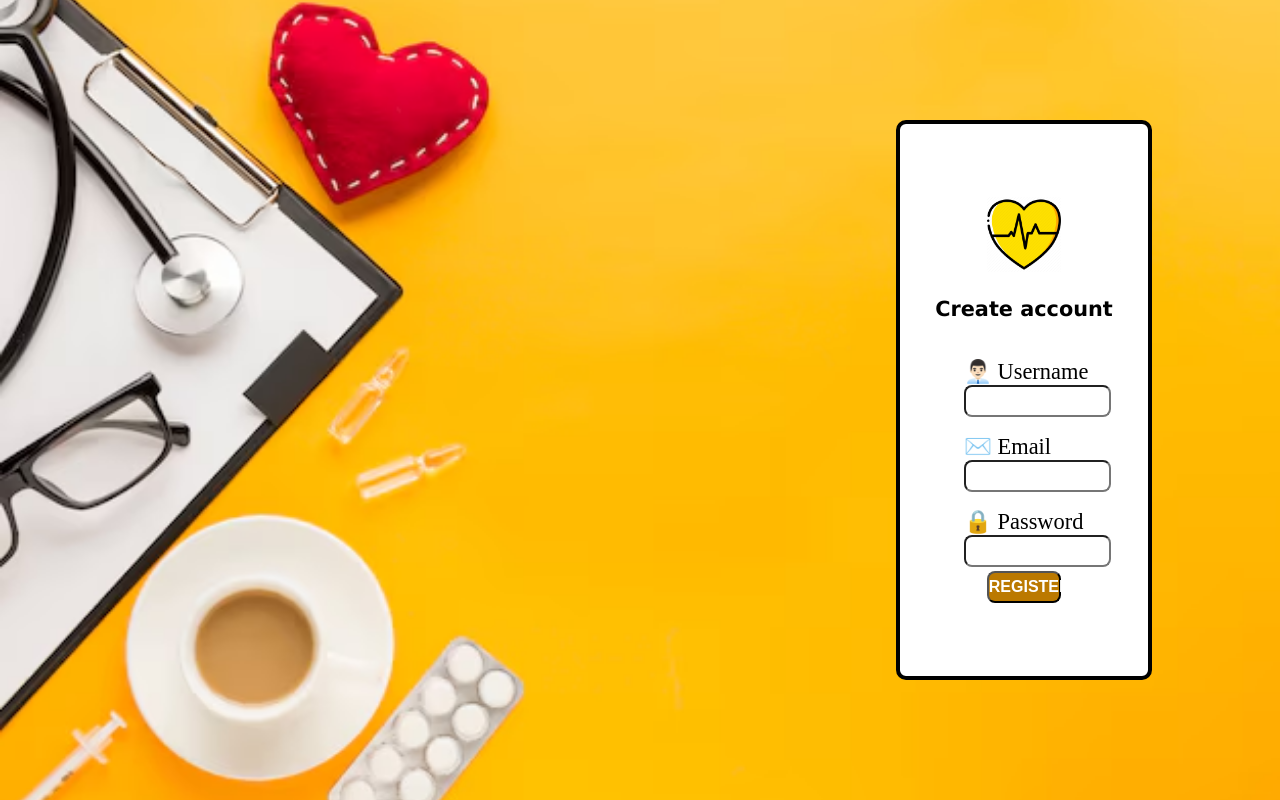
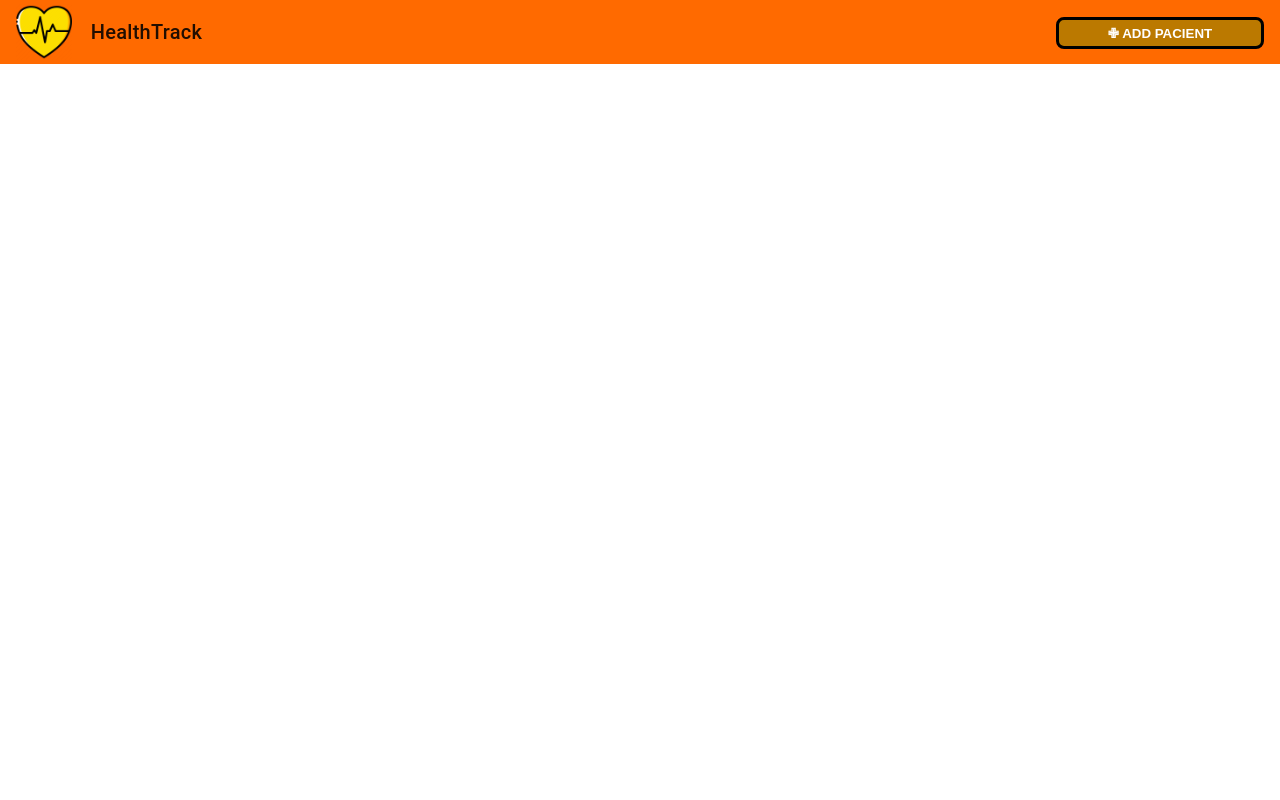
Before and after one commit to PaicuMagda/HealthApp-Angular, an Angular app: page /home-page in a window 1280 px wide. Before the commit this address led to /. Built offline with nearby package versions, Linux system fonts and the light colour scheme.

Commit message:
crearea navbar-ului

```diff
--- a/angular.json
+++ b/angular.json
@@ -33,7 +33,8 @@
               }
             ],
             "styles": [
-              "src/styles.scss"
+              "src/styles.scss",
+              "node_modules/@angular/material/prebuilt-themes/indigo-pink.css"
             ],
             "scripts": []
           },
@@ -93,7 +94,8 @@
               }
             ],
             "styles": [
-              "src/styles.scss"
+              "src/styles.scss",
+              "node_modules/@angular/material/prebuilt-themes/indigo-pink.css"
             ],
             "scripts": []
           }
--- a/package.json
+++ b/package.json
@@ -10,13 +10,13 @@
   },
   "private": true,
   "dependencies": {
-    "@angular/animations": "^18.2.0",
-    "@angular/cdk": "^17.0.0",
+    "@angular/animations": "^18.2.13",
+    "@angular/cdk": "^17.3.10",
     "@angular/common": "^18.2.0",
     "@angular/compiler": "^18.2.0",
     "@angular/core": "^18.2.0",
     "@angular/forms": "^18.2.0",
-    "@angular/material": "^17.0.0",
+    "@angular/material": "^17.3.10",
     "@angular/platform-browser": "^18.2.0",
     "@angular/platform-browser-dynamic": "^18.2.0",
     "@angular/router": "^18.2.0",
--- a/src/app/app.component.html
+++ b/src/app/app.component.html
@@ -1 +1 @@
-<app-register></app-register>
+<router-outlet></router-outlet>
--- a/src/app/app.component.ts
+++ b/src/app/app.component.ts
@@ -1,10 +1,11 @@
 import { Component } from '@angular/core';
 import { RegisterComponent } from './register/register.component';
+import { RouterOutlet } from '@angular/router';
 
 @Component({
   selector: 'app-root',
   standalone: true,
-  imports: [RegisterComponent],
+  imports: [RouterOutlet],
   templateUrl: './app.component.html',
   styleUrl: './app.component.scss'
 })
--- a/src/app/app.routes.ts
+++ b/src/app/app.routes.ts
@@ -1,3 +1,20 @@
 import { Routes } from '@angular/router';
+import { RegisterComponent } from './register/register.component';
+import { HomePageComponent } from './home-page/home-page.component';
 
-export const routes: Routes = [];
+export const routes: Routes = [
+
+    {
+        path: '',
+        redirectTo:'register',
+        pathMatch: 'full'
+    },
+    {
+        path:'',
+        component:RegisterComponent
+    },
+    {
+        path:'home-page',
+        component:HomePageComponent
+    }
+];
--- a/src/app/home-page/home-page.component.html
+++ b/src/app/home-page/home-page.component.html
@@ -0,0 +1 @@
+<app-nav-bar></app-nav-bar>
--- a/src/app/home-page/home-page.component.ts
+++ b/src/app/home-page/home-page.component.ts
@@ -1,9 +1,10 @@
 import { Component } from '@angular/core';
+import { NavBarComponent } from "../nav-bar/nav-bar.component";
 
 @Component({
   selector: 'app-home-page',
   standalone: true,
-  imports: [],
+  imports: [NavBarComponent],
   templateUrl: './home-page.component.html',
   styleUrl: './home-page.component.scss'
 })
--- /dev/null
+++ b/src/app/nav-bar/nav-bar.component.html
@@ -0,0 +1,9 @@
+<mat-toolbar class="toolbar">
+  <div class="toolbar__health-icon">
+    <img src="../../assets/icon.png" alt="" />
+    <span>HealthTrack</span>
+  </div>
+  <div>
+    <button class="toolbar__BUTTON">✙ ADD PACIENT</button>
+  </div>
+</mat-toolbar>
--- /dev/null
+++ b/src/app/nav-bar/nav-bar.component.scss
@@ -0,0 +1,26 @@
+.toolbar {
+  display: flex;
+  justify-content: space-between;
+  background-color: rgb(255 106 0);
+
+  &__health-icon {
+    display: flex;
+    flex-direction: row;
+    align-items: center;
+    gap: 3%;
+
+    img {
+      width: 9%;
+    }
+  }
+
+  button {
+    border-radius: 0.5rem;
+    background-color: rgb(187, 121, 0);
+    height: 2rem;
+    color: white;
+    font-weight: bold;
+    width: 13rem;
+    border: 3px solid black;
+  }
+}
--- a/src/app/register/register.component.html
+++ b/src/app/register/register.component.html
@@ -20,6 +20,8 @@
         </div>
       </div>
     </form>
-    <div class="full-container__form__button"><button>Register</button></div>
+    <div class="full-container__form__button">
+      <button (click)="goToHomePage()">Register</button>
+    </div>
   </div>
 </div>
--- a/src/app/register/register.component.ts
+++ b/src/app/register/register.component.ts
@@ -1,14 +1,19 @@
 import { Component } from '@angular/core';
 import { MatFormFieldModule } from '@angular/material/form-field';
 import { MatInputModule } from '@angular/material/input';
+import { Router } from '@angular/router';
 
 @Component({
   selector: 'app-register',
   standalone: true,
   imports: [MatFormFieldModule, MatInputModule],
   templateUrl: './register.component.html',
-  styleUrl: './register.component.scss'
+  styleUrl: './register.component.scss',
 })
 export class RegisterComponent {
+  constructor(private router: Router) {}
 
+  goToHomePage() {
+    this.router.navigate(['/home-page']);
+  }
 }
```
Also changed, not shown: src/app/nav-bar/nav-bar.component.ts (added, +12 -0 lines), 2 other files (tests, documents, lock files or other folders).
